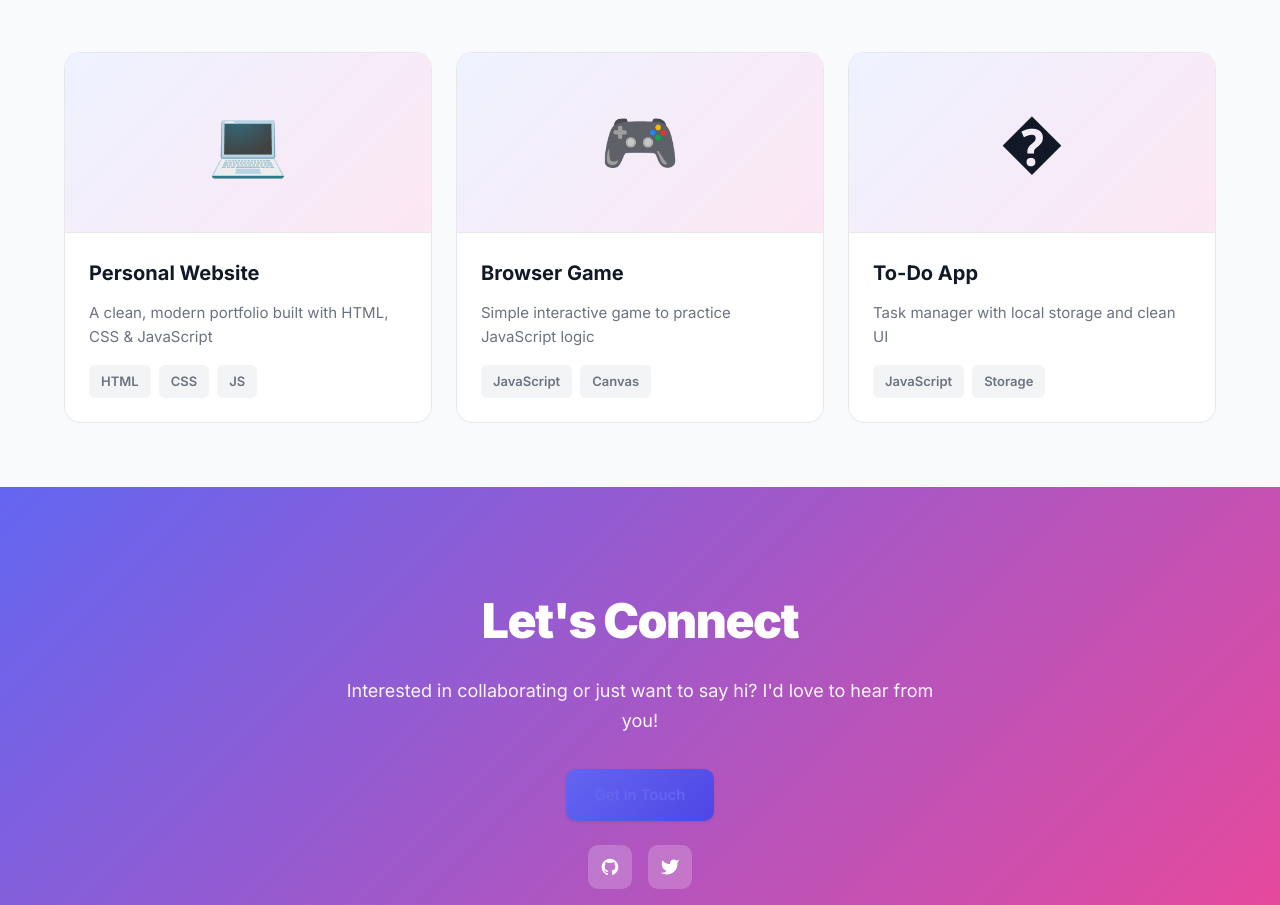
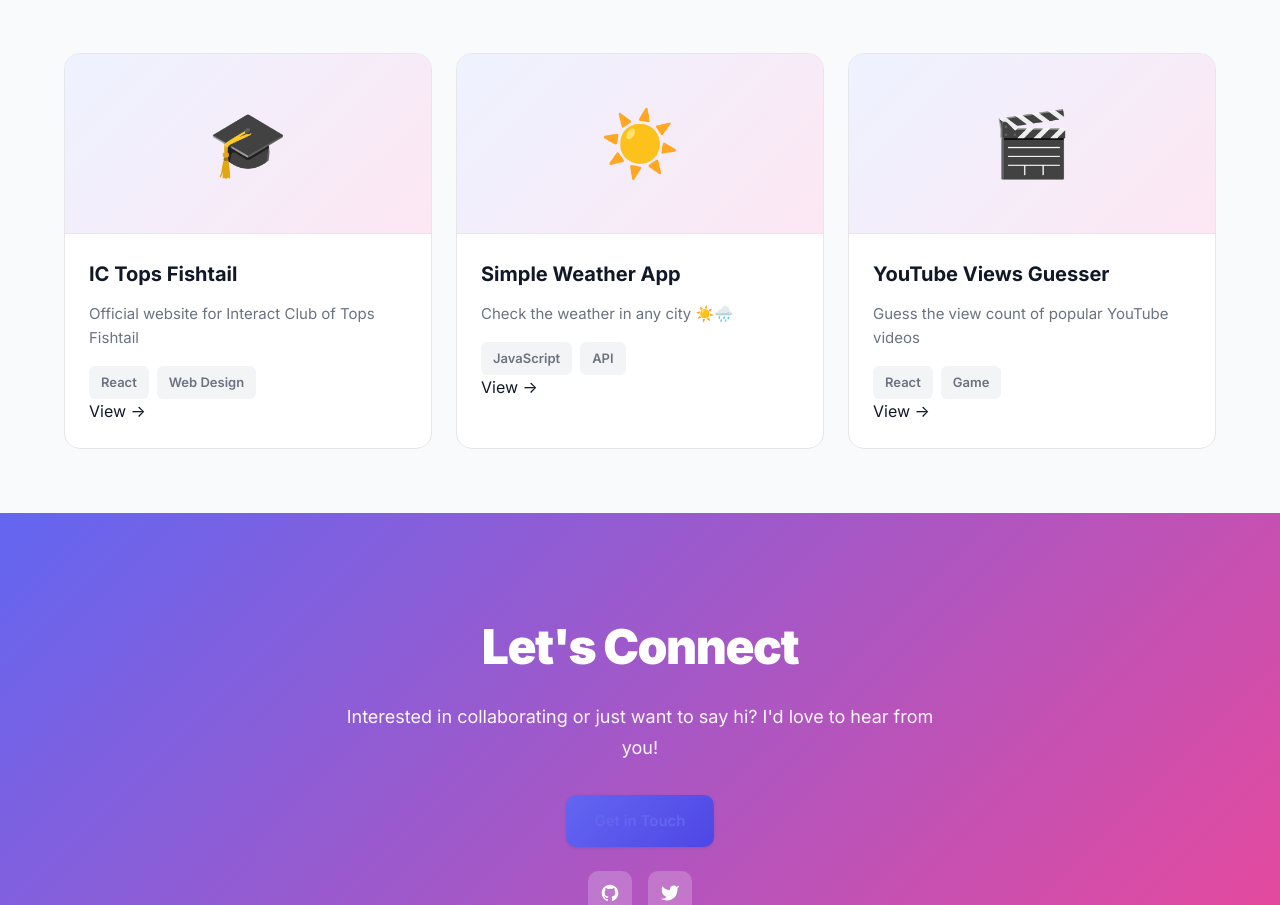
Before and after one commit to Mangouh7/personal-website, a plain HTML site: page index.html in a window 1280 px wide. Shown: the part 1875-2780 px from the top of the page. Drawn offline with Linux system fonts and the light colour scheme.

Commit message:
Add dark mode toggle and update homepage projects

```diff
--- a/index.html
+++ b/index.html
@@ -21,11 +21,31 @@
                 <li><a href="projects.html" class="nav-link">Projects</a></li>
                 <li><a href="about.html" class="nav-link">About</a></li>
             </ul>
-            <button class="mobile-toggle" id="mobileToggle" aria-label="Toggle menu">
-                <span></span>
-                <span></span>
-                <span></span>
-            </button>
+            <div class="nav-actions">
+                <button class="theme-toggle" id="themeToggle" aria-label="Toggle dark mode">
+                    <svg class="sun-icon" width="20" height="20" viewBox="0 0 24 24" fill="none" stroke="currentColor"
+                        stroke-width="2">
+                        <circle cx="12" cy="12" r="5" />
+                        <line x1="12" y1="1" x2="12" y2="3" />
+                        <line x1="12" y1="21" x2="12" y2="23" />
+                        <line x1="4.22" y1="4.22" x2="5.64" y2="5.64" />
+                        <line x1="18.36" y1="18.36" x2="19.78" y2="19.78" />
+                        <line x1="1" y1="12" x2="3" y2="12" />
+                        <line x1="21" y1="12" x2="23" y2="12" />
+                        <line x1="4.22" y1="19.78" x2="5.64" y2="18.36" />
+                        <line x1="18.36" y1="5.64" x2="19.78" y2="4.22" />
+                    </svg>
+                    <svg class="moon-icon" width="20" height="20" viewBox="0 0 24 24" fill="none" stroke="currentColor"
+                        stroke-width="2">
+                        <path d="M21 12.79A9 9 0 1 1 11.21 3 7 7 0 0 0 21 12.79z" />
+                    </svg>
+                </button>
+                <button class="mobile-toggle" id="mobileToggle" aria-label="Toggle menu">
+                    <span></span>
+                    <span></span>
+                    <span></span>
+                </button>
+            </div>
         </div>
     </nav>
 
@@ -148,44 +168,49 @@
             <div class="featured-grid">
                 <div class="featured-card">
                     <div class="featured-image">
-                        <span class="featured-emoji">💻</span>
+                        <span class="featured-emoji">🎓</span>
                     </div>
                     <div class="featured-content">
-                        <h3>Personal Website</h3>
-                        <p>A clean, modern portfolio built with HTML, CSS & JavaScript</p>
+                        <h3>IC Tops Fishtail</h3>
+                        <p>Official website for Interact Club of Tops Fishtail</p>
                         <div class="featured-tags">
-                            <span class="tag">HTML</span>
-                            <span class="tag">CSS</span>
-                            <span class="tag">JS</span>
+                            <span class="tag">React</span>
+                            <span class="tag">Web Design</span>
                         </div>
+                        <a href="https://ictopsfishtail.netlify.app/" target="_blank" class="project-link-small">View
+                            →</a>
                     </div>
                 </div>
 
                 <div class="featured-card">
                     <div class="featured-image">
-                        <span class="featured-emoji">🎮</span>
+                        <span class="featured-emoji">☀️</span>
                     </div>
                     <div class="featured-content">
-                        <h3>Browser Game</h3>
-                        <p>Simple interactive game to practice JavaScript logic</p>
+                        <h3>Simple Weather App</h3>
+                        <p>Check the weather in any city ☀️🌧️</p>
                         <div class="featured-tags">
                             <span class="tag">JavaScript</span>
-                            <span class="tag">Canvas</span>
+                            <span class="tag">API</span>
                         </div>
+                        <a href="https://mangouh7.github.io/-simple-Weather-app/" target="_blank"
+                            class="project-link-small">View →</a>
                     </div>
                 </div>
 
                 <div class="featured-card">
                     <div class="featured-image">
-                        <span class="featured-emoji">�</span>
+                        <span class="featured-emoji">🎬</span>
                     </div>
                     <div class="featured-content">
-                        <h3>To-Do App</h3>
-                        <p>Task manager with local storage and clean UI</p>
+                        <h3>YouTube Views Guesser</h3>
+                        <p>Guess the view count of popular YouTube videos</p>
                         <div class="featured-tags">
-                            <span class="tag">JavaScript</span>
-                            <span class="tag">Storage</span>
+                            <span class="tag">React</span>
+                            <span class="tag">Game</span>
                         </div>
+                        <a href="https://yt-vids-views-guesser.vercel.app/" target="_blank"
+                            class="project-link-small">View →</a>
                     </div>
                 </div>
             </div>
```
Also changed, not shown: 1 other file.
